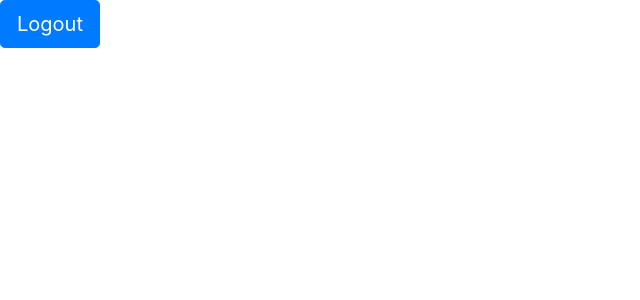
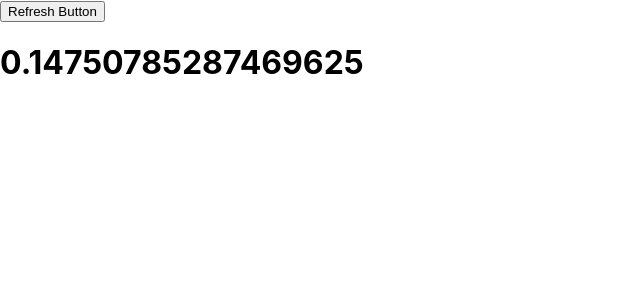
Before and after one commit to sazzadshakhbd/react, a React (Create React App) app in the folder Learn React/my-app/: page / in a window 1280 px wide. Shown: the top 300 px of the page, without its empty margins (0-640 px from the left). Built offline with nearby package versions, Linux system fonts and the light colour scheme.

Commit message:
how to define forceupdate method

```diff
--- a/Learn React/my-app/src/App.js
+++ b/Learn React/my-app/src/App.js
@@ -1,9 +1,9 @@
-import VariableElements from "./mycomponents/VariableElements";
+import Refresh from "./mycomponents/Refresh";
 
 function App() {
   return (
     <div className="App">
-      <VariableElements></VariableElements>
+      <Refresh></Refresh>
     </div>
   );
 }
--- /dev/null
+++ b/Learn React/my-app/src/mycomponents/Refresh.jsx
@@ -0,0 +1,22 @@
+import React, {Component} from 'react'
+
+class Refresh extends Component {
+
+  constructor() {
+    super()
+    this.refreshNow = this.refreshNow.bind(this)
+  }
+  refreshNow() {
+    this.forceUpdate()
+  }
+  render() {
+    return(
+      <div>
+        <button onClick={this.refreshNow}>Refresh Button</button>
+        <h1>{Math.random()}</h1>
+      </div>
+    )
+  }
+}
+
+export default Refresh
```
